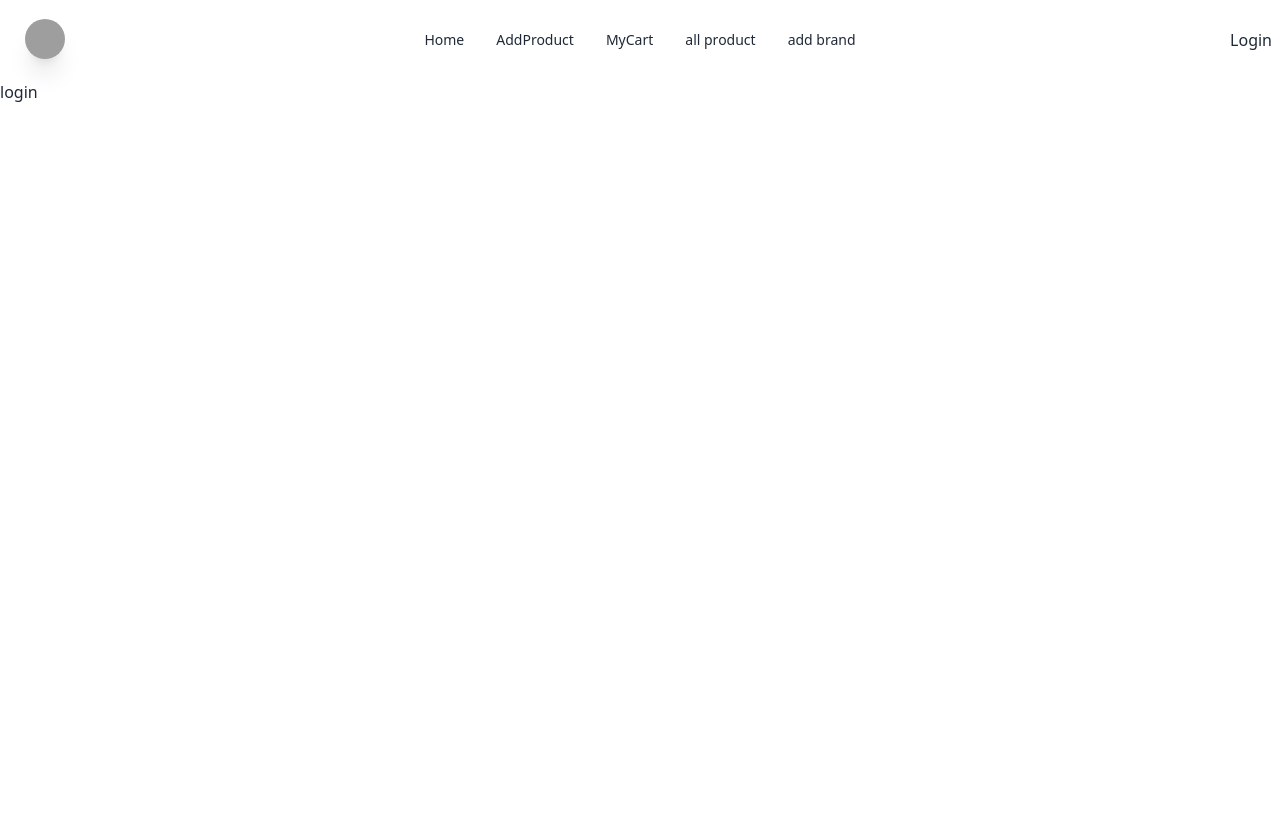
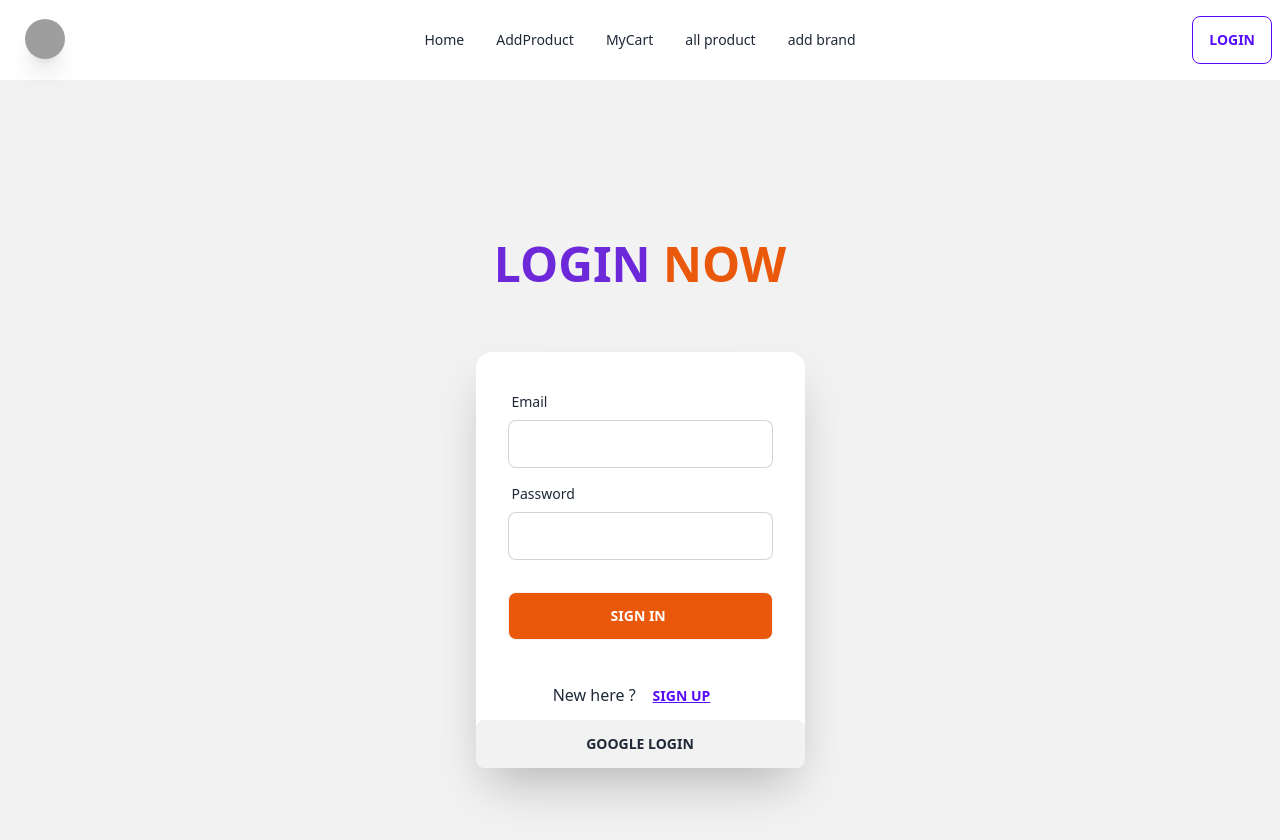
Before and after one commit to coderrahim/technology-client-side, a React (Vite) app: page /login in a window 1280 px wide. Shown: the top 840 px of the page. Before the commit the page ends 800 px from the top, so only its background shows below. Built offline with nearby package versions, Linux system fonts and the light colour scheme; no server answers; grey boxes are pictures that could not be loaded.

Commit message:
Google Login setup

```diff
--- a/src/Navbar/Navbar.jsx
+++ b/src/Navbar/Navbar.jsx
@@ -1,7 +1,10 @@
+import { useContext } from "react";
 import { Link, NavLink } from "react-router-dom";
+import { AuthContext } from "../Provider/AuthProvider";
 
 
 const Navbar = () => {
+  const { user, logOut } = useContext(AuthContext)
 
   const navMenu = <>
     <li><NavLink to='/'> Home </NavLink></li>
@@ -33,7 +36,33 @@ const Navbar = () => {
         </ul>
       </div>
       <div className="navbar-end">
-        <Link to='login'>Login</Link>
+        {
+          user ?
+            <div className="flex items-center justify-center gap-5">
+
+              <div>
+                <button onClick={logOut} className="btn btn-outline btn-sm md:btn-md btn-primary">Logout</button>
+              </div>
+
+              <div className="dropdown dropdown-end">
+                <label tabIndex={0} className="btn btn-ghost btn-circle avatar">
+                  <div className="w-12 rounded-full">
+                    <img src={user?.photoURL} />
+                  </div>
+                </label>
+                <ul tabIndex={0} className="menu menu-sm dropdown-content mt-3 z-[1] p-2 shadow bg-base-100 rounded-box text-right border">
+                  <li className="text-xl my-3 font-medium"> {user?.displayName} </li>
+                  <li className="text-xl my-3 font-medium "> {user?.email} </li>
+
+                </ul>
+              </div>
+            </div>
+            :
+            <Link to='/login'>
+              <button className="btn btn-outline btn-primary btn-sm md:btn-md">Login</button>
+            </Link>
+
+        }
       </div>
     </div>
   );
--- a/src/Provider/AuthProvider.jsx
+++ b/src/Provider/AuthProvider.jsx
@@ -1,25 +1,57 @@
-import { createContext, useState } from "react";
+import { createContext, useEffect, useState } from "react";
 import app from "../Firebase/firebase.config";
-import { createUserWithEmailAndPassword, getAuth } from "firebase/auth";
+import { GoogleAuthProvider, createUserWithEmailAndPassword, getAuth, onAuthStateChanged, signInWithEmailAndPassword, signInWithPopup, signOut } from "firebase/auth";
 import PropTypes from 'prop-types'
 
 export const AuthContext = createContext()
 const auth = getAuth(app)
 
+const googleProvider = new GoogleAuthProvider()
+
 const AuthProvider = ({children}) => {
     const [user, setUser] = useState([])
     const [loading, setLoading] = useState(true)
 
+    // Google Login
+    const googleLogin = () => {
+        setLoading(true)
+        return signInWithPopup(auth, googleProvider)
+    }
+
+    // Sign UP
     const createUser = (email, password) => {
         setLoading(true)
         return createUserWithEmailAndPassword(auth, email, password)
     }
 
+    // Sing In
+    const loginUser = (email, password) => {
+        setLoading(true)
+        return signInWithEmailAndPassword(auth, email, password)
+    }
+
+    // Manage user
+    useEffect( () => {
+        const unSubscrib = onAuthStateChanged(auth, currentUser => {
+            setUser(currentUser)
+        })
+        return () => {
+            unSubscrib();
+        }
+    } ,[])
+
+    // LogOut user
+    const logOut = () => {
+        return signOut(auth)
+    }
 
     const authinfo = {
         user,
         loading,
         createUser,
+        loginUser,
+        logOut,
+        googleLogin,
     }
 
 
--- a/src/pages/Login.jsx
+++ b/src/pages/Login.jsx
@@ -1,9 +1,98 @@
+import { useContext } from "react";
+import { Link, useLocation, useNavigate } from "react-router-dom";
+import { AuthContext } from "../Provider/AuthProvider";
+import Swal from "sweetalert2";
 
 
 const Login = () => {
+    const { loginUser, googleLogin } = useContext(AuthContext)
+    const location = useLocation()
+    const navigate = useNavigate()
+
+    const handleSignIn = e => {
+        e.preventDefault()
+        const form = e.target;
+        const email = form.email.value;
+        const password = form.password.value;
+
+        // Sign in firebase
+        loginUser(email, password)
+            .then((e) => {
+                console.log(e.user)
+                Swal.fire(
+                    'Good Job!',
+                    `Login Successul`,
+                    'success'
+                )
+            })
+            .catch(error => {
+                Swal.fire(
+                    'Oopsh!',
+                    `${error.message}`,
+                    'error'
+                )
+            })
+
+    }
+
+    // Google login
+    const handleGoogleLogin = () => {
+
+        googleLogin()
+            .then(() => {
+                Swal.fire(
+                    'Good Job!',
+                    `Login Successul`,
+                    'success'
+                )
+                navigate(location?.state ? location.state : '/')
+            })
+            .catch((error) => {
+                Swal.fire(
+                    'Oopsh!',
+                    `${error.message}`,
+                    'error'
+                )
+            })
+    }
+
     return (
-        <div>
-            login
+        <div className="hero min-h-screen bg-base-200">
+            <div className="hero-content flex-col">
+                <h2 className="text-5xl text-center font-bold text-violet-700 py-12 uppercase">Login <span className="text-5xl text-center font-bold text-orange-600">Now</span></h2>
+
+                <div className="card flex-shrink-0 w-full max-w-sm shadow-2xl bg-base-100">
+
+                    <form onSubmit={handleSignIn} className="card-body">
+
+                        <div className="form-control">
+                            <label className="label">
+                                <span className="label-text">Email</span>
+                            </label>
+                            <input type="email" name="email" placeholder="" className="input input-bordered" required />
+                        </div>
+
+                        <div className="form-control">
+                            <label className="label">
+                                <span className="label-text">Password</span>
+                            </label>
+                            <input type="password" name="password" placeholder="" className="input input-bordered" required />
+                        </div>
+
+                        <div className="form-control mt-6">
+                            <input className="btn text-white bg-orange-600" type="submit" value="Sign In " />
+                        </div>
+
+                    </form>
+
+                    <div className="text-center">
+                        <span>New here ?</span><Link to='/registration'><button className="btn btn-link">Sign UP</button></Link>
+                    </div>
+
+                    <button onClick={handleGoogleLogin} className="btn">Google Login</button>
+
+                </div>
+            </div>
         </div>
     );
 };
--- a/src/pages/Registration.jsx
+++ b/src/pages/Registration.jsx
@@ -38,8 +38,7 @@ const Registration = () => {
 
         // Create user firebase
         createUser(email, password)
-        .then(result => {
-            console.log(result.user)
+        .then(() => {
             Swal.fire(
                 'Good Job!',
                 `Account Create Successul`,
```
